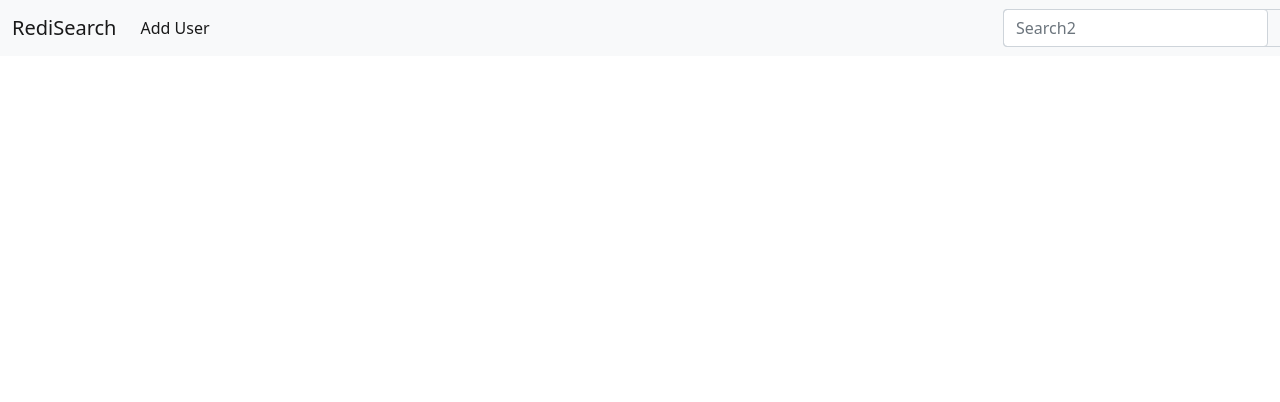
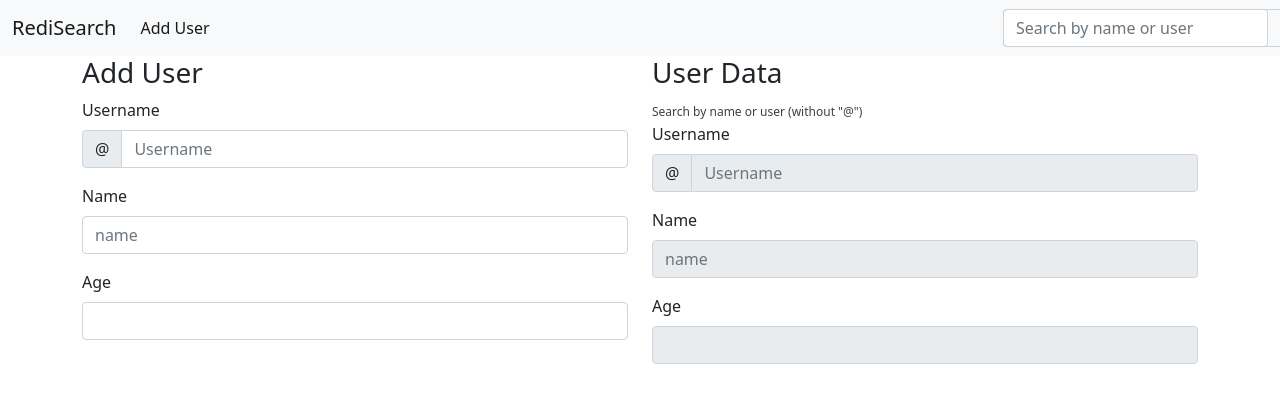
Before and after one commit to alesandrog/RediSearchDemo, a plain HTML site: page index.html in a window 1280 px wide. Shown: the top 402 px of the page. Drawn offline with nearby package versions, Linux system fonts and the light colour scheme.

Commit message:
added forms

```diff
--- a/index.html
+++ b/index.html
@@ -16,9 +16,8 @@
 <nav class="navbar navbar-expand-lg navbar-light bg-light">
     <div class="container-fluid">
         <a class="navbar-brand" href="#">RediSearch</a>
-        <button class="navbar-toggler" type="button" data-bs-toggle="collapse"
-            data-bs-target="#navbarSupportedContent" aria-controls="navbarSupportedContent" aria-expanded="false"
-            aria-label="Toggle navigation">
+        <button class="navbar-toggler" type="button" data-bs-toggle="collapse" data-bs-target="#navbarSupportedContent"
+            aria-controls="navbarSupportedContent" aria-expanded="false" aria-label="Toggle navigation">
             <span class="navbar-toggler-icon"></span>
         </button>
         <div class="collapse navbar-collapse" id="navbarSupportedContent">
@@ -31,8 +30,8 @@
 
             <form class="d-flex">
                 <div class="form-container">
-                    <input class="form-control me-2" id="searchbox"  placeholder="" onkeyup="search()">
-                    <input class="form-control me-2" id="searchbox2"  placeholder="Search2" onkeyup="search()">
+                    <input class="form-control me-2" id="searchbox" placeholder="Search by name or user" onkeyup="search()">
+                    <input class="form-control me-2" id="searchbox2" placeholder="" onkeyup="search()">
                     <div class="search-container" style="display: inline;">
                         <div class="result-container" style="position: absolute;">
                             <ul id="result_list">
@@ -46,9 +45,66 @@
         </div>
     </div>
 </nav>
+
 <body>
-    <div class="main-app">
+    <div class="container">
+        <div class="row justify-content-center">
+            <div class="col-6">
+                <h3>Add User</h3>
+            </div>
+            <div class="col-6">
+                <h3>User Data</h3>
+            </div>
 
+        </div>
+        <div class="row justify-content-center">
+            <div class="col-6">
+                <div class="mb-3">
+                    <label for="userInput" class="form-label">Username</label>
+                    <div class="input-group mb-3">
+                        <span class="input-group-text" id="basic-addon1">@</span>
+                        <input type="text" class="form-control" placeholder="Username" id="userInput">
+                    </div>
+                </div>
+
+                <div class="mb-3">
+                    <label for="nameInput" class="form-label">Name</label>
+                    <input type="text" class="form-control" id="nameInput"
+                        placeholder="name">
+                </div>
+                <div class="mb-3">
+                    <label for="ageInput" class="form-label">Age</label>
+                    <input type="number" class="form-control" id="ageInput"
+                        placeholder="">
+                </div>
+            </div>
+
+
+            <div class="col-6">
+                <span style="color: rgb(63, 63, 63); font-size: 12px;">Search by name or user (without "@")</span>
+                <div class="mb-3">
+                    <div class="mb-3">
+                        <label for="userInput" class="form-label">Username</label>
+                        <div class="input-group mb-3">
+                            <span class="input-group-text" id="basic-addon1">@</span>
+                            <input type="text" class="form-control" placeholder="Username" id="userRead" readonly>
+                        </div>
+                    </div>
+
+                    <div class="mb-3">
+                        <label for="nameInput" class="form-label">Name</label>
+                        <input type="text" class="form-control" id="nameRead"
+                            placeholder="name" readonly>
+                    </div>
+                    <div class="mb-3">
+                        <label for="ageInput" class="form-label">Age</label>
+                        <input type="number" class="form-control" id="ageRead"
+                            placeholder="" readonly>
+                    </div>
+                </div>
+            </div>
+
+        </div>
     </div>
     <script src="index.js"></script>
 </body>
```
